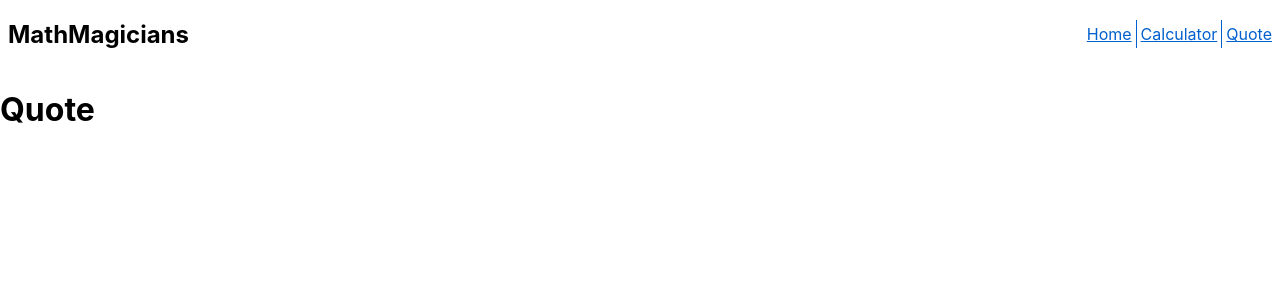
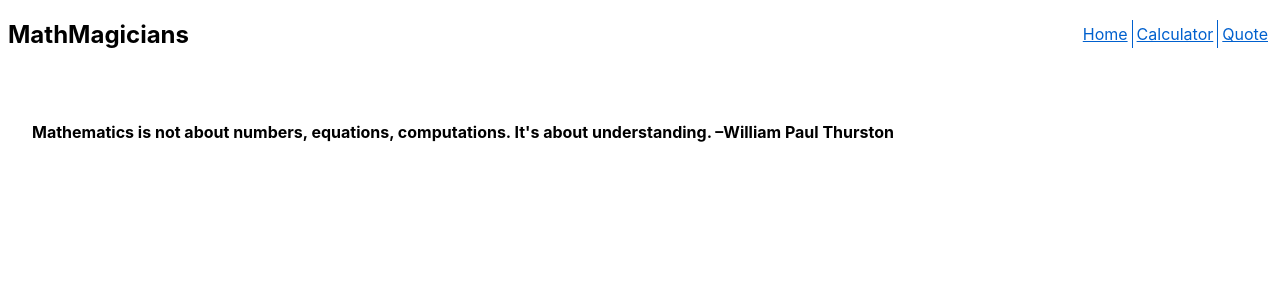
Before and after one commit to mistermaxis/MathMagicians, a React (Create React App) app: page /quote in a window 1280 px wide. Shown: the top 300 px of the page. Built offline with nearby package versions, Linux system fonts and the light colour scheme.

Commit message:
Add quote page.

```diff
--- a/src/App.js
+++ b/src/App.js
@@ -1,10 +1,10 @@
 import React from 'react';
 import { BrowserRouter as Router, Route, Switch } from 'react-router-dom'; // eslint-disable-line no-unused-vars
 import './App.css';
-import NavBar from './components/navbar.js';
-import Home from './pages/home.js';
+import NavBar from './components/navbar.js'; // eslint-disable-line no-unused-vars
+import Home from './pages/home.js'; // eslint-disable-line no-unused-vars
 import Calculator from './pages/calculator.js'; // eslint-disable-line no-unused-vars
-import Quote from './pages/quote.js';
+import Quote from './pages/quote.js'; // eslint-disable-line no-unused-vars
 
 class App extends React.Component {
   render() { // eslint-disable-line class-methods-use-this
--- a/src/components/navbar.css
+++ b/src/components/navbar.css
@@ -24,5 +24,4 @@ menu {
 
 .main-menu > :last-child {
   border: none;
-  padding-right: 0;
 }
--- a/src/components/navbar.js
+++ b/src/components/navbar.js
@@ -1,4 +1,4 @@
-import { Link } from 'react-router-dom';
+import { Link } from 'react-router-dom'; // eslint-disable-line no-unused-vars
 import './navbar.css';
 
 function NavBar() {
--- a/src/pages/home.js
+++ b/src/pages/home.js
@@ -1,4 +1,4 @@
-import React from 'react';
+import React from 'react'; // eslint-disable-line no-unused-vars
 import './home.css';
 
 function Home() {
--- /dev/null
+++ b/src/pages/quote.css
@@ -0,0 +1,3 @@
+.quote {
+    padding: 2rem;
+}
--- a/src/pages/quote.js
+++ b/src/pages/quote.js
@@ -1,7 +1,13 @@
+import React from 'react'; // eslint-disable-line no-unused-vars
+import './quote.css';
+
 function Quote() {
   return (
-    <div>
-      <h1>Quote</h1>
+    <div className="quote">
+      <h4>
+        Mathematics is not about numbers, equations, computations. It's about
+        understanding. &ndash;William Paul Thurston
+      </h4>
     </div>
   );
 }
```
